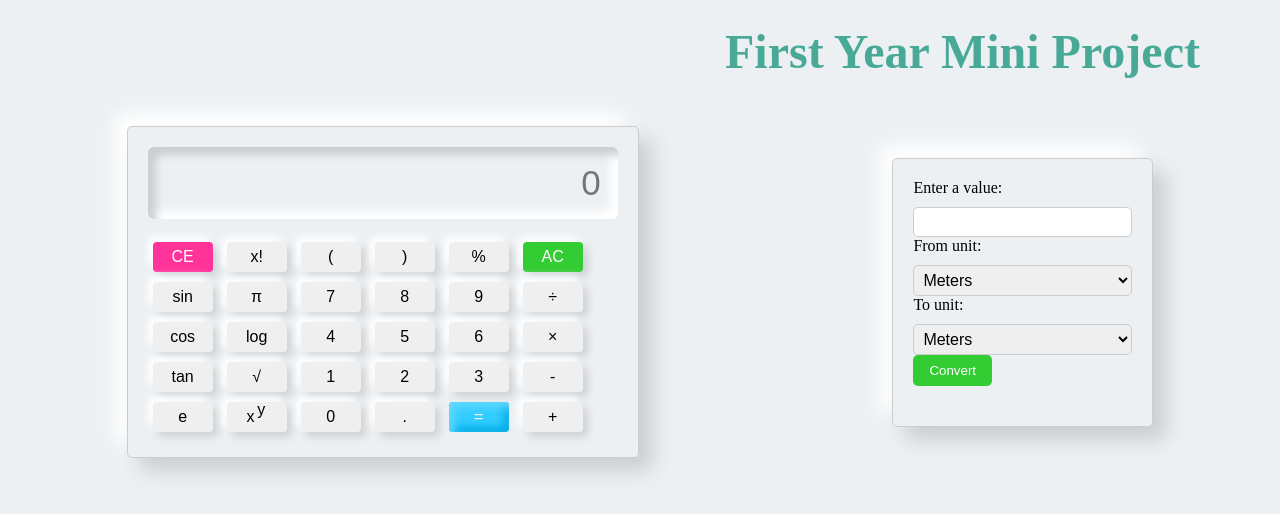
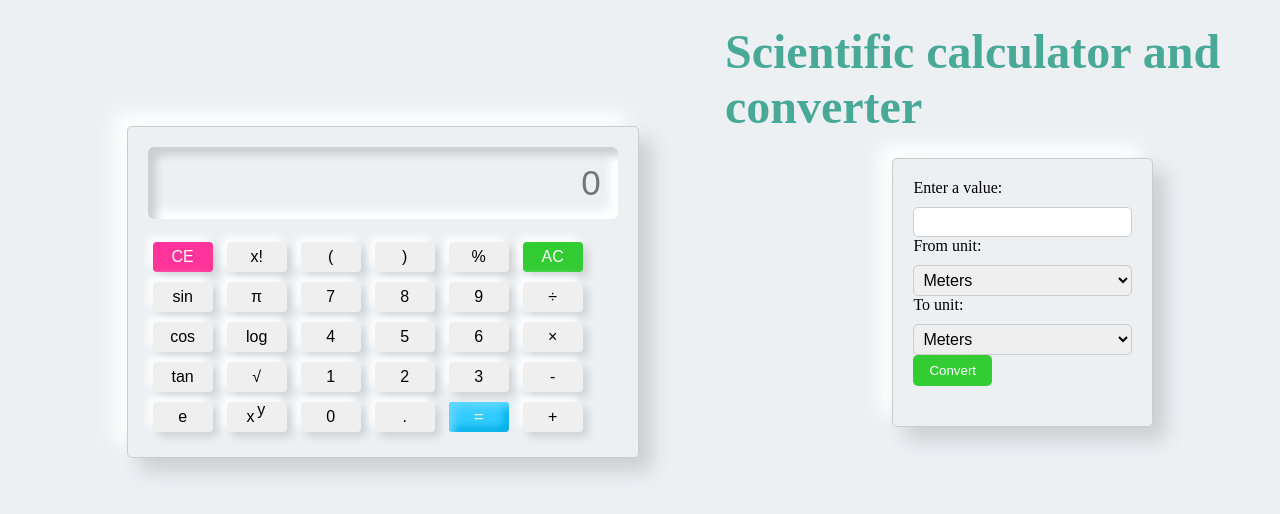
Before and after one commit to Aditya717803/First-Year-Project-, a plain HTML site: page index.html in a window 1280 px wide. Shown: the part 108-622 px from the top of the page. Drawn offline with Linux system fonts and the light colour scheme.

Commit message:
Update index.html

```diff
--- a/index.html
+++ b/index.html
@@ -4,12 +4,12 @@
 <head>
     <meta charset="UTF-8">
     <meta name="viewport" content="width=device-width, initial-scale=1.0">
-    <title>Nemorphism calci</title>
+    <title>CCL Project</title>
     <link rel="stylesheet" type="text/css"
         href="https://stackpath.bootstrapcdn.com/font-awesome/4.7.0/css/font-awesome.min.css">
 </head>
 <div id="Heading">
-  <h1>First Year Mini Project <br>
+  <h1>Scientific calculator and converter<br>
   </h1>
 </div>
 
```
